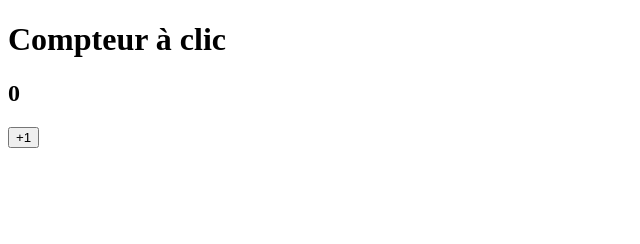
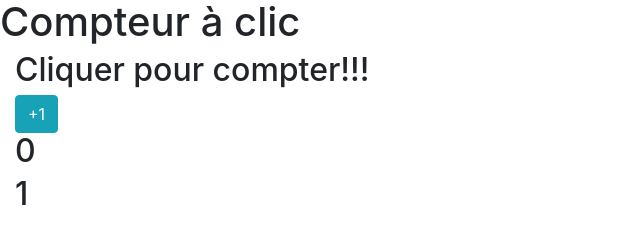
Before and after one commit to Sylvain059/Jquery-compteur-clic, a plain HTML site: page index.html in a window 1280 px wide. Shown: the whole page, without its empty margins (0-640 px from the left). Drawn offline with nearby package versions, Linux system fonts and the light colour scheme; a web font is replaced by a local one.

Commit message:
index.html/ finish work

```diff
--- a/index.html
+++ b/index.html
@@ -1,19 +1,35 @@
 <!DOCTYPE html>
-<html lang="">
+<html lang="fr">
 
 <head>
     <meta charset="utf-8">
     <meta name="viewport" content="width=device-width, initial-scale=1.0">
     <title></title>
+    <!--    FONT LINK    -->
+    <link href="https://fonts.googleapis.com/css?family=Baloo+Bhaijaan" rel="stylesheet">
+
+    <!--    CSS LINK    -->
+    <link href="https://maxcdn.bootstrapcdn.com/bootstrap/4.0.0-beta/css/bootstrap.min.css" rel="stylesheet" integrity="sha384-/Y6pD6FV/Vv2HJnA6t+vslU6fwYXjCFtcEpHbNJ0lyAFsXTsjBbfaDjzALeQsN6M" crossorigin="anonymous">
     <link rel="stylesheet" href="style.css">
+
 </head>
 
 <body>
 
 
     <h1>Compteur à clic</h1>
-    <h2 class="conut-leave">0</h2>
-    <button>+1</button>
+
+    <div class="container-fluid">
+        <section>
+            <h2>Cliquer pour compter!!!</h2>
+            <button class="btn btn-info">+1</button>
+        </section>
+        <section>
+            <h2 class="count count-leave">0</h2>
+            <h2 class="count count-enter">1</h2>
+        </section>
+    </div>
+
 
 
     <script src="https://code.jquery.com/jquery-3.2.1.min.js" integrity="sha256-hwg4gsxgFZhOsEEamdOYGBf13FyQuiTwlAQgxVSNgt4=" crossorigin="anonymous"></script>
```
